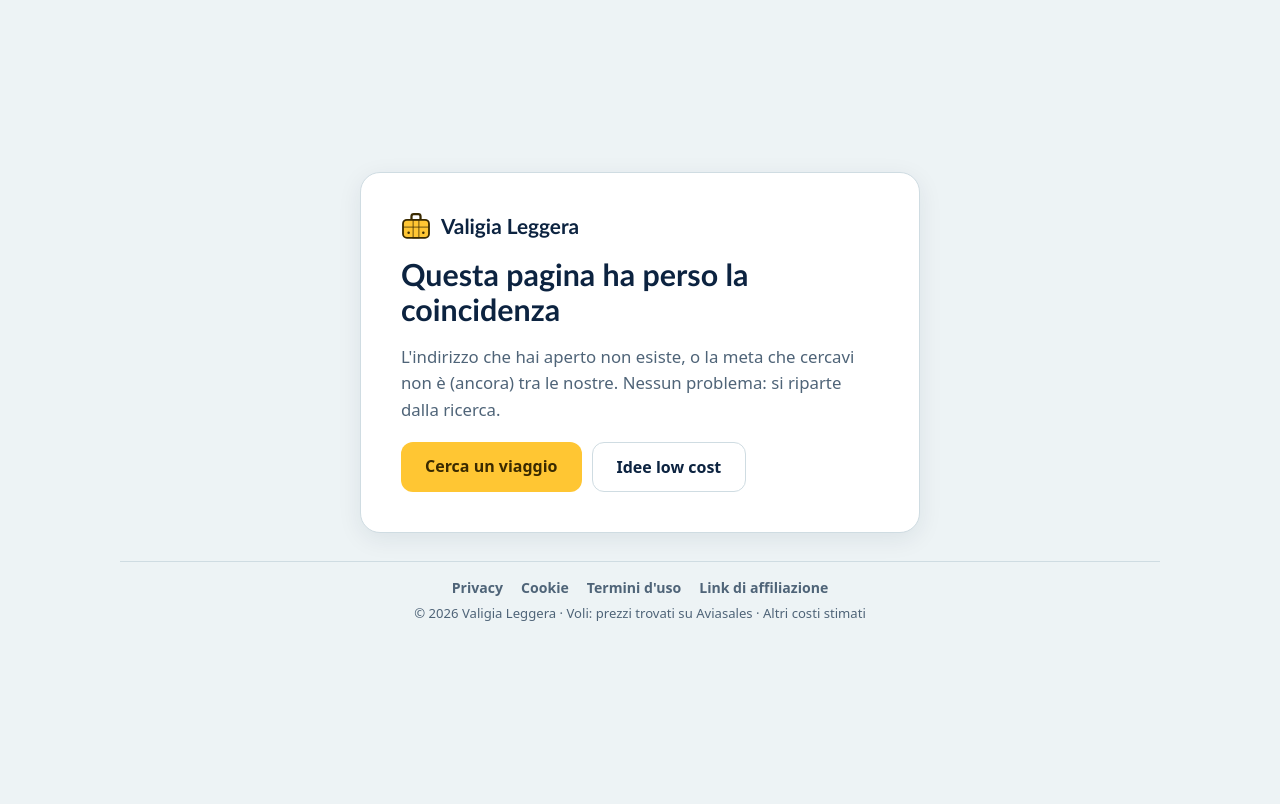
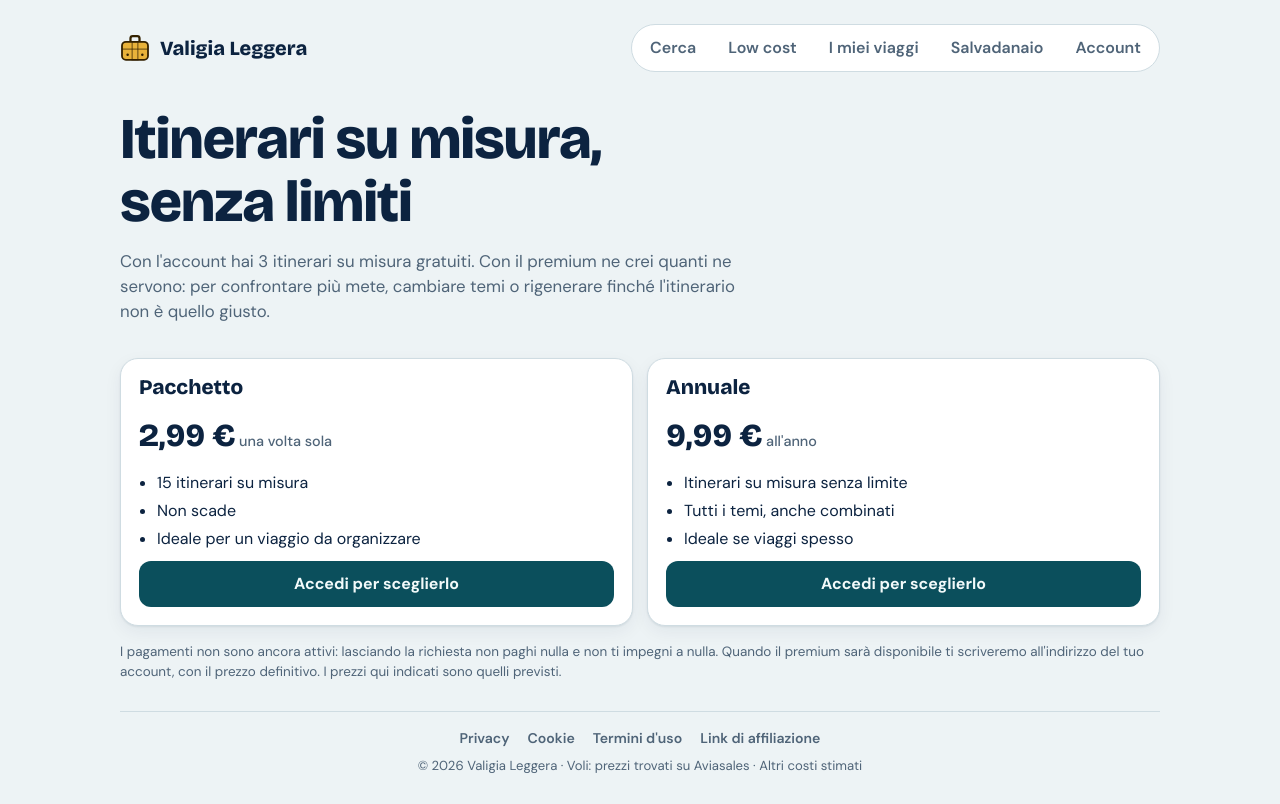
Before and after one commit to donyroby/valigia-leggera-app, a Next.js app in the folder valigia-leggera-app/: page /premium in a window 1280 px wide. Before the commit this address had no page. Built offline with nearby package versions, Linux system fonts and the light colour scheme; no server answers.

Commit message:
Add files via upload

```diff
--- /dev/null
+++ b/valigia-leggera-app/app/premium/Premium.js
@@ -0,0 +1,70 @@
+"use client";
+import { useState } from "react";
+import Link from "next/link";
+import s from "@/components/viaggi.module.css";
+import { createClient } from "@/lib/supabase/client";
+import { evento } from "@/lib/statistiche";
+
+// Prezzi previsti: da confermare quando si attivano i pagamenti
+const OFFERTE = [
+  { id: "pacchetto", nome: "Pacchetto", prezzo: "2,99 €", sotto: "una volta sola", punti: ["15 itinerari su misura", "Non scade", "Ideale per un viaggio da organizzare"] },
+  { id: "annuale", nome: "Annuale", prezzo: "9,99 €", sotto: "all'anno", punti: ["Itinerari su misura senza limite", "Tutti i temi, anche combinati", "Ideale se viaggi spesso"] },
+];
+
+export default function Premium({ loggedIn, premium, richiestaIniziale, usati, gratuiti }) {
+  const [richiesta, setRichiesta] = useState(richiestaIniziale);
+  const [stato, setStato] = useState("pronto"); // pronto | busy | errore
+
+  async function scegli(offerta) {
+    setStato("busy");
+    const supabase = createClient();
+    const { data: { user } } = await supabase.auth.getUser();
+    if (!user) { setStato("errore"); return; }
+    const { error } = await supabase.from("premium_richieste").upsert({ user_id: user.id, offerta, updated_at: new Date().toISOString() });
+    if (error) { setStato("errore"); return; }
+    setRichiesta(offerta); setStato("pronto");
+    evento("premium-richiesta-" + offerta, "Richiesta premium: " + offerta);
+  }
+  async function ritira() {
+    setStato("busy");
+    const supabase = createClient();
+    const { data: { user } } = await supabase.auth.getUser();
+    const { error } = user ? await supabase.from("premium_richieste").delete().eq("user_id", user.id) : { error: true };
+    if (error) { setStato("errore"); return; }
+    setRichiesta(null); setStato("pronto");
+  }
+
+  if (premium) {
+    return <div className={s.pigbox}><h2>Sei già premium</h2><p className={s.fine}>Puoi creare itinerari su misura senza il limite dei {gratuiti} gratuiti.</p><Link className={`${s.btn} ${s.pigCta}`} href="/">Cerca un viaggio</Link></div>;
+  }
+
+  return (
+    <>
+      {loggedIn && <p className={s.fine}>Hai usato {Math.min(usati, gratuiti)} itinerari gratuiti su {gratuiti}.</p>}
+      <div className={s.offerte}>
+        {OFFERTE.map((o) => (
+          <section key={o.id} className={`${s.offerta} ${richiesta === o.id ? s.scelta : ""}`} aria-labelledby={"off-" + o.id}>
+            <h2 id={"off-" + o.id}>{o.nome}</h2>
+            <p className={s.prezzo}>{o.prezzo}<small> {o.sotto}</small></p>
+            <ul>{o.punti.map((x) => <li key={x}>{x}</li>)}</ul>
+            {!loggedIn ? (
+              <Link className={`${s.btn} ${s.pigCta}`} href="/accedi?next=/premium">Accedi per sceglierlo</Link>
+            ) : richiesta === o.id ? (
+              <p className={`${s.status} ${s.ok}`}>Richiesta registrata: ti scriviamo appena è attivo.</p>
+            ) : (
+              <button type="button" className={`${s.btn} ${s.pigCta}`} onClick={() => scegli(o.id)} disabled={stato === "busy"}>
+                {richiesta ? "Preferisco questo" : "Lo voglio: avvisami quando è attivo"}
+              </button>
+            )}
+          </section>
+        ))}
+      </div>
+      {richiesta && <p className={s.fine}>Hai cambiato idea? <button type="button" className={s.linkBtn} onClick={ritira} disabled={stato === "busy"}>Ritira la richiesta</button></p>}
+      {stato === "errore" && <p className={`${s.status} ${s.no}`}>Non è andata a buon fine. Ricarica la pagina e riprova.</p>}
+      <p className={s.fine}>
+        I pagamenti non sono ancora attivi: lasciando la richiesta non paghi nulla e non ti impegni a nulla. Quando il premium sarà
+        disponibile ti scriveremo all&apos;indirizzo del tuo account, con il prezzo definitivo. I prezzi qui indicati sono quelli previsti.
+      </p>
+    </>
+  );
+}
--- /dev/null
+++ b/valigia-leggera-app/app/premium/page.js
@@ -0,0 +1,39 @@
+import Footer from "@/components/Footer";
+import TopBar from "@/components/TopBar";
+import s from "@/components/viaggi.module.css";
+import { createClient } from "@/lib/supabase/server";
+import { GRATUITI } from "@/lib/itinerari/temi";
+import Premium from "./Premium";
+
+export const metadata = { title: "Premium · Valigia Leggera" };
+
+// Premium: per ora si raccolgono le richieste; i pagamenti si attivano dopo il lancio
+export default async function PremiumPage() {
+  const supabase = await createClient();
+  const { data: { user } } = await supabase.auth.getUser();
+  let premium = false, richiesta = null, usati = 0;
+  if (user) {
+    const [pr, rq, cnt] = await Promise.all([
+      supabase.from("premium").select("user_id").eq("user_id", user.id).maybeSingle(),
+      supabase.from("premium_richieste").select("offerta").eq("user_id", user.id).maybeSingle(),
+      supabase.from("itinerari").select("id", { count: "exact", head: true }),
+    ]);
+    premium = !!pr.data;
+    richiesta = rq.data?.offerta || null;
+    usati = cnt.count || 0;
+  }
+  return (
+    <div className={s.page}>
+      <TopBar />
+      <section className={s.hero}>
+        <h1>Itinerari su misura, senza limiti</h1>
+        <p>
+          Con l&apos;account hai {GRATUITI} itinerari su misura gratuiti. Con il premium ne crei quanti ne servono:
+          per confrontare più mete, cambiare temi o rigenerare finché l&apos;itinerario non è quello giusto.
+        </p>
+      </section>
+      <Premium loggedIn={!!user} premium={premium} richiestaIniziale={richiesta} usati={usati} gratuiti={GRATUITI} />
+      <Footer />
+    </div>
+  );
+}
--- a/valigia-leggera-app/app/privacy/page.js
+++ b/valigia-leggera-app/app/privacy/page.js
@@ -28,6 +28,7 @@
         <li><strong>Viaggi salvati</strong>: meta, aeroporto di partenza, date, numero di persone, numero ed età dei bambini (senza nomi), budget e preferenze del viaggio.</li>
         <li><strong>Salvadanaio</strong>: le cifre che inserisci, l&apos;obiettivo e la cifra mensile. Sono solo promemoria: Valigia Leggera non gestisce denaro.</li>
         <li><strong>Itinerari su misura</strong>: gli itinerari che crei con Claude (meta, temi scelti e testo dell&apos;itinerario), per mostrarteli di nuovo e contare quelli gratuiti che hai usato.</li>
+        <li><strong>Richiesta premium</strong>: se nella pagina Premium chiedi di essere avvisato, l&apos;offerta che hai scelto e la data, per scriverti quando il premium sarà disponibile. Puoi ritirarla dalla stessa pagina.</li>
       </ul>
       <p>
         Le ultime scelte della ricerca vengono ricordate solo nel tuo browser, per comodità, e non ci vengono inviate.
--- a/valigia-leggera-app/app/profilo/IMieiDati.js
+++ b/valigia-leggera-app/app/profilo/IMieiDati.js
@@ -17,11 +17,12 @@
       const supabase = createClient();
       const { data: { user } } = await supabase.auth.getUser();
       if (!user) throw new Error("sessione");
-      const [p, v, s, it] = await Promise.all([
+      const [p, v, s, it, pr] = await Promise.all([
         supabase.from("profiles").select("*").eq("id", user.id).maybeSingle(),
         supabase.from("saved_trips").select("*").order("created_at", { ascending: true }),
         supabase.from("piggy_bank").select("*").eq("user_id", user.id).maybeSingle(),
         supabase.from("itinerari").select("*").order("created_at", { ascending: true }),
+        supabase.from("premium_richieste").select("offerta, created_at, updated_at").eq("user_id", user.id).maybeSingle(),
       ]);
       if (p.error || v.error || s.error) throw new Error("lettura");
       const dati = {
@@ -32,6 +33,7 @@
         viaggi_salvati: v.data,
         salvadanaio: s.data,
         itinerari_su_misura: it.error ? [] : it.data,
+        richiesta_premium: pr.error ? null : pr.data,
       };
       const blob = new Blob([JSON.stringify(dati, null, 2)], { type: "application/json" });
       const url = URL.createObjectURL(blob);
--- a/valigia-leggera-app/app/profilo/page.js
+++ b/valigia-leggera-app/app/profilo/page.js
@@ -36,7 +36,7 @@
         isNew={!profile}
       />
       <p className="account-line">
-        <Link href="/viaggi">I miei viaggi salvati</Link> · <Link href="/salvadanaio">Salvadanaio</Link> · <Link href="/">Cerca un viaggio</Link>
+        <Link href="/viaggi">I miei viaggi salvati</Link> · <Link href="/salvadanaio">Salvadanaio</Link> · <Link href="/premium">Premium</Link> · <Link href="/">Cerca un viaggio</Link>
       </p>
       <IMieiDati email={user.email} />
       <form action="/auth/esci" method="post" className="logout">
--- a/valigia-leggera-app/components/viaggi.module.css
+++ b/valigia-leggera-app/components/viaggi.module.css
@@ -363,3 +363,15 @@
 .pillars b{font-family:var(--display);font-size:1.05rem}
 .page .pillars span{color:var(--ai-muted);font-size:.88rem;line-height:1.4}
 @media (max-width:520px){.pillars{grid-template-columns:minmax(0,1fr)}}
+
+/* Pagina premium */
+.offerte{display:grid;grid-template-columns:repeat(2,minmax(0,1fr));gap:14px;margin:16px 0}
+@media (max-width:640px){.offerte{grid-template-columns:minmax(0,1fr)}}
+.offerta{background:var(--card);border:1px solid var(--line);border-radius:18px;padding:18px;display:grid;gap:10px;align-content:start;box-shadow:var(--shadow)}
+.offerta.scelta{border:2px solid var(--ai-bg)}
+.page .offerta h2{font-size:1.3rem}
+.prezzo{font-family:var(--display);font-size:2rem;font-weight:800;margin:0;color:var(--ink);font-variant-numeric:tabular-nums}
+.prezzo small{font-family:var(--body);font-size:.9rem;font-weight:500;color:var(--muted)}
+.offerta ul{margin:0;padding-left:18px;color:var(--ink);display:grid;gap:4px}
+.linkBtn{background:none;border:0;padding:0;color:var(--sea);text-decoration:underline;cursor:pointer;font:inherit}
+.page .aibox .aiErr a{color:#7A1520}
--- a/valigia-leggera-app/lib/legale.js
+++ b/valigia-leggera-app/lib/legale.js
@@ -5,7 +5,7 @@
   tipoTitolare: "persona fisica",
   email: "info@valigialeggera.it",
   sito: "valigialeggera.it",
-  aggiornato: "17 ottobre 2026",
+  aggiornato: "18 ottobre 2026",
   etaMinima: 14,
   // Finché è true, in cima alle pagine compare l'avviso di bozza
   bozza: false,
```
Also changed, not shown: valigia-leggera-app/app/meta/[id]/ItinerarioClaude.js (+6 -5 lines).
